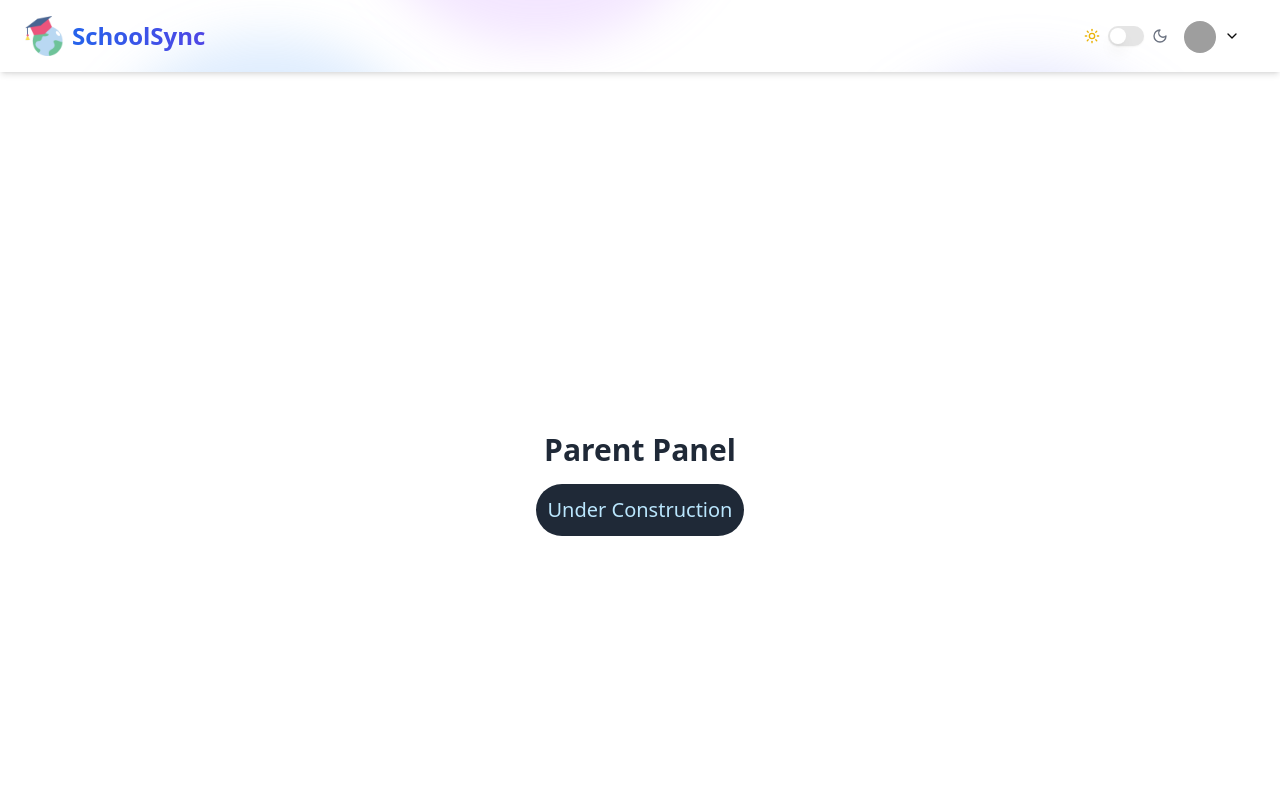
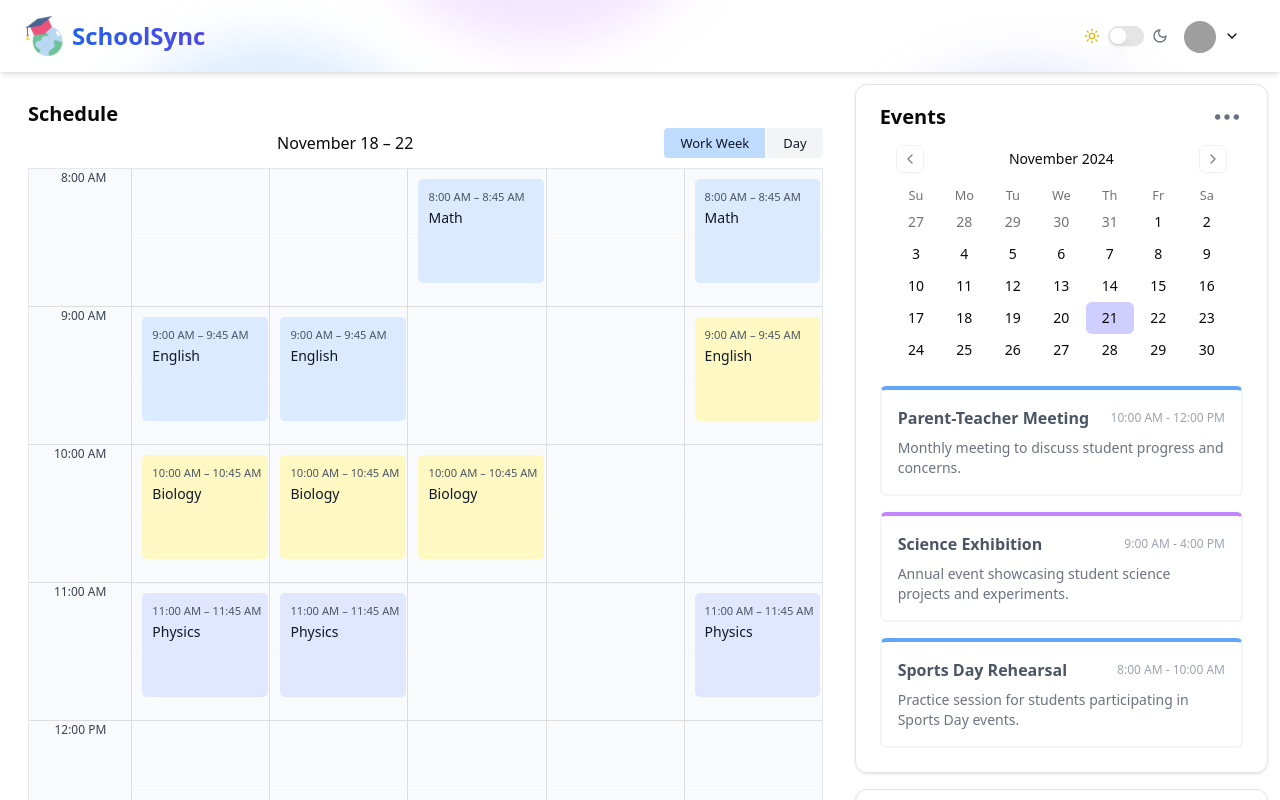
Before and after one commit to durjoydutta/SchoolSync, a Next.js app: page /parent in a window 1280 px wide. Shown: the top 800 px of the page. Built offline with nearby package versions, Linux system fonts and the light colour scheme; grey boxes are pictures that could not be loaded.

Commit message:
added parent, teacher and student components

```diff
--- a/package.json
+++ b/package.json
@@ -20,7 +20,7 @@
     "@radix-ui/react-slot": "^1.1.0",
     "@radix-ui/react-switch": "^1.1.1",
     "@radix-ui/react-tooltip": "^1.1.4",
-    "@types/react-big-calendar": "^1.8.9",
+    "@types/react-big-calendar": "^1.15.0",
     "class-variance-authority": "^0.7.0",
     "clsx": "^2.1.1",
     "date-fns": "^3.6.0",
@@ -30,7 +30,7 @@
     "next": "14.2.5",
     "next-themes": "^0.4.3",
     "react": "^18",
-    "react-big-calendar": "^1.13.2",
+    "react-big-calendar": "^1.16.0",
     "react-day-picker": "^8.10.1",
     "react-dom": "^18",
     "react-hook-form": "^7.52.2",
--- a/src/app/(dashboard)/parent/page.tsx
+++ b/src/app/(dashboard)/parent/page.tsx
@@ -1,10 +1,23 @@
-import React from 'react'
+import Announcements from "@/components/dashboard/Announcements";
+import EventCalendar from "@/components/dashboard/EventCalendar";
+import BigCalendar from '@/components/dashboard/BigCalendar';
+
 
 const ParentPanel = () => {
   return (
-    <div className="min-h-screen w-full flex flex-col items-center justify-center gap-4">
-      <div className="text-3xl font-bold text-gray-800">Parent Panel</div>
-      <div className="text-xl text-sky-200 bg-gray-800 rounded-full p-3">Under Construction</div>
+    <div className="flex gap-4 flex-col lg:flex-row w-full">
+      {/* LEFT */}
+      <div className="w-full xl:w-2/3 flex flex-col flex-grow gap-4">
+        <div className="h-full dark:bg-stone-800 bg-white p-4 rounded-md overflow-scrollable">
+          <h1 className="text-xl font-semibold">Schedule</h1>
+          <BigCalendar />
+        </div>
+      </div>
+      {/* RIGHT */}
+      <div className="w-full xl:w-1/3 flex flex-col gap-4">
+        <EventCalendar />
+        <Announcements/>
+      </div>
     </div>
   )
 }
--- a/src/app/(dashboard)/student/page.tsx
+++ b/src/app/(dashboard)/student/page.tsx
@@ -1,10 +1,24 @@
-import React from 'react'
+import Announcements from "@/components/dashboard/Announcements";
+import EventCalendar from "@/components/dashboard/EventCalendar";
+import BigCalendar from '@/components/dashboard/BigCalendar';
 
 const StudentPanel = () => {
   return (
-    <div className="min-h-screen w-full flex flex-col items-center justify-center gap-4">
-      <div className="text-3xl font-bold text-gray-800">Student Panel</div>
-      <div className="text-xl text-sky-200 bg-gray-800 rounded-full p-3">Under Construction</div>
+    <div className="flex gap-4 flex-col lg:flex-row w-full">
+      {/* LEFT */}
+      <div className="w-full xl:w-2/3 flex flex-col flex-grow gap-4">
+        <div className="h-full dark:bg-stone-800 bg-white p-4 rounded-md overflow-scrollable">
+          <h1 className="text-xl font-semibold">Schedule (4A)</h1>
+          <BigCalendar />
+        </div>
+      </div>
+
+
+      {/* RIGHT */}
+      <div className="w-full xl:w-1/3 l:w-2/3 flex flex-col gap-4">
+        <EventCalendar />
+        <Announcements/>
+      </div>
     </div>
   )
 }
--- a/src/app/(dashboard)/teacher/page.tsx
+++ b/src/app/(dashboard)/teacher/page.tsx
@@ -1,12 +1,25 @@
-import React from 'react'
+import Announcements from "@/components/dashboard/Announcements";
+import EventCalendar from "@/components/dashboard/EventCalendar";
+import BigCalendar from '@/components/dashboard/BigCalendar';
 
-const TeacherPanel = () => {
+const StudentPanel = () => {
   return (
-    <div className="min-h-screen w-full flex flex-col items-center justify-center gap-4">
-      <div className="text-3xl font-bold text-gray-800">Teacher Panel</div>
-      <div className="text-xl text-sky-200 bg-gray-800 rounded-full p-3">Under Construction</div>
+    <div className="flex gap-4 flex-col lg:flex-row w-full">
+      {/* LEFT */}
+      <div className="w-full xl:w-2/3 flex flex-col flex-grow gap-4">
+        <div className="h-full dark:bg-stone-800 bg-white p-4 rounded-md overflow-scrollable">
+          <h1 className="text-xl font-semibold">Schedule</h1>
+          <BigCalendar />
+        </div>
+      </div>
+
+      {/* RIGHT */}
+      <div className="w-full xl:w-1/3 flex flex-col gap-4">
+        <EventCalendar />
+        <Announcements/>
+      </div>
     </div>
   )
 }
 
-export default TeacherPanel
+export default StudentPanel
--- a/src/app/globals.css
+++ b/src/app/globals.css
@@ -86,3 +86,191 @@
     @apply bg-background text-foreground;
   }
 }
+
+.react-calendar {
+  width: 100% !important;
+  border: none !important;
+  font-family: "Inter", sans-serif !important;
+  @apply bg-white dark:bg-stone-800 text-gray-900 dark:text-white;
+}
+
+.react-calendar__navigation__label__labelText {
+  font-weight: 600;
+}
+
+.react-calendar__tile--active {
+  @apply bg-blue-200 dark:bg-stone-800 text-black dark:text-white !important;
+}
+
+.rbc-btn-group:first-child {
+  display: none !important;
+}
+
+.rbc-toolbar {
+  @apply mb-4 flex justify-between items-center flex-wrap;
+}
+
+.rbc-toolbar-label {
+  @apply order-1 w-full text-center mb-2 sm:order-2 sm:w-auto sm:mb-0;
+}
+
+.rbc-btn-group {
+  @apply order-2 sm:order-3;
+}
+
+.rbc-btn-group:last-child {
+  font-size: 13px !important; /* This line will be removed */
+}
+
+.rbc-btn-group:last-child button {
+  border: none !important;
+  @apply bg-gray-100 dark:bg-gray-700 text-gray-900 dark:text-gray-100 !important;
+  margin-left: 2px !important;
+}
+
+.rbc-toolbar button.rbc-active {
+  @apply bg-blue-200 dark:bg-blue-600 !important;
+  box-shadow: none !important;
+}
+
+.rbc-time-view {
+  @apply border-gray-200 dark:border-gray-700 !important;
+}
+
+.rbc-time-header {
+  display: none !important;
+}
+
+.rbc-time-content {
+  border: none !important;
+}
+
+.rbc-time-gutter.rbc-time-column {
+  font-size: 12px !important;
+  @apply text-gray-700 dark:text-gray-300;
+}
+
+.rbc-time-gutter.rbc-time-column .rbc-timeslot-group {
+  padding: 0px 20px !important;
+}
+
+.rbc-timeslot-group {
+  @apply bg-gray-50 dark:bg-stone-800 !important;
+}
+
+.rbc-day-slot {
+  font-size: 14px !important;
+}
+
+.rbc-event {
+  border: none !important;
+  @apply text-gray-900 dark:text-gray-100 !important;
+  padding: 10px !important;
+  margin: 10px !important;
+  width: 99% !important;
+  @apply rounded-md shadow-sm; /* Updated */
+}
+
+.rbc-event-content {
+  @apply text-sm font-medium; /* New */
+}
+
+.rbc-event:nth-child(1) {
+  @apply bg-blue-100 dark:bg-blue-800 !important;
+}
+.rbc-event:nth-child(2) {
+  @apply bg-yellow-100 dark:bg-yellow-800 !important;
+}
+.rbc-event:nth-child(3) {
+  @apply bg-indigo-100 dark:bg-indigo-800 !important;
+}
+.rbc-event:nth-child(4) {
+  @apply bg-pink-100 dark:bg-pink-800 !important;
+}
+.rbc-event:nth-child(5) {
+  @apply bg-blue-100 dark:bg-blue-800 !important;
+}
+.rbc-event:nth-child(6) {
+  @apply bg-yellow-100 dark:bg-yellow-800 !important;
+}
+.rbc-event:nth-child(7) {
+  @apply bg-indigo-100 dark:bg-indigo-800 !important;
+}
+.rbc-event:nth-child(8) {
+  @apply bg-pink-100 dark:bg-pink-800 !important;
+}
+
+.rbc-event-label {
+  @apply text-gray-600 dark:text-gray-400 !important;
+  margin-bottom: 5px;
+}
+
+/* Main card background fix */
+.responsive-calendar-card {
+  @apply bg-white dark:bg-stone-800;
+}
+
+/* Responsive adjustments */
+@media (max-width: 640px) {
+  .rbc-toolbar {
+    @apply flex-col items-stretch; /* Updated */
+  }
+
+  .rbc-toolbar-label {
+    @apply mb-2 text-center; /* Updated */
+  }
+
+  .rbc-btn-group {
+    @apply flex justify-center; /* New */
+  }
+
+  .rbc-btn-group:last-child {
+    @apply w-full flex justify-between; /* This line will be removed */
+  }
+
+  .rbc-btn-group:last-child button {
+    @apply flex-grow text-xs py-1; /* This line will be removed */
+  }
+
+  .rbc-time-gutter.rbc-time-column .rbc-timeslot-group {
+    padding: 0px 5px !important;
+  }
+
+  .rbc-event {
+    padding: 5px !important;
+    margin: 5px !important;
+  }
+}
+
+/* Additional dark mode adjustments */
+.dark .rbc-off-range-bg {
+  @apply bg-gray-900;
+}
+
+.dark .rbc-day-bg + .rbc-day-bg {
+  @apply border-gray-700;
+}
+
+.dark .rbc-month-row + .rbc-month-row {
+  @apply border-gray-700;
+}
+
+.dark .rbc-header {
+  @apply border-gray-700;
+}
+
+.dark .rbc-header + .rbc-header {
+  @apply border-gray-700;
+}
+
+.dark .rbc-day-bg + .rbc-day-bg {
+  @apply border-gray-700;
+}
+
+.dark .rbc-month-view {
+  @apply border-gray-700;
+}
+
+.dark .rbc-today {
+  @apply bg-blue-900;
+}
--- a/src/components/dashboard/AnnouncementCard.tsx
+++ b/src/components/dashboard/AnnouncementCard.tsx
@@ -11,7 +11,7 @@ const AnnouncementCard: React.FC<AnnouncementCardProps> = ({
   }) => {
 
     return (
-      <div className={`dark:bg-smoke-800 rounded-md p-4`}>
+      <div className={`dark:bg-smoke-800 border-2 border-gray-100 border-t-4 odd:border-t-lamaGreenLight even:border-t-purple-400 rounded-md p-4`}>
         <div className="flex items-center justify-between">
           <h2 className="font-medium">{title}</h2>
           <span className="text-xs text-gray-400 dark:text-lamaYellow bg-white dark:bg-slate-800 rounded-md px-1 py-1">
--- /dev/null
+++ b/src/components/dashboard/BigCalendar.tsx
@@ -0,0 +1,29 @@
+"use client"
+
+import { Calendar, momentLocalizer, View, Views } from 'react-big-calendar'
+import moment from 'moment'
+import { calendarEvents } from '@/lib/data';
+import "react-big-calendar/lib/css/react-big-calendar.css"
+import { useState } from 'react';
+const localizer = momentLocalizer(moment);
+const BigCalendar = () => {
+  const [view,setView]=useState<View>(Views.WORK_WEEK);
+  const handleOnChangeView=(selectedView:View)=>{
+    setView(selectedView);
+  }
+  return(
+    <Calendar
+    localizer={localizer}
+    events={calendarEvents}
+    startAccessor="start"
+    endAccessor="end"
+    views={['work_week','day']}
+    view={view}
+    style={{ height: "98%" }}
+    onView={handleOnChangeView}
+    min={new Date(2024,1,9,8,0,0)}
+    max={new Date(2025,1,9,17,0,0)}
+  />
+  );
+};
+export default BigCalendar;
--- a/src/lib/data.ts
+++ b/src/lib/data.ts
@@ -921,88 +921,88 @@ export const calendarEvents = [
   {
     title: "Math",
     allDay: false,
-    start: new Date(2024, 7, 12, 8, 0),
-    end: new Date(2024, 7, 12, 8, 45),
+    start: new Date(2024, 10, 18, 8, 0),
+    end: new Date(2024, 10, 22, 8, 45),
   },
   {
     title: "English",
     allDay: false,
-    start: new Date(2024, 7, 12, 9, 0),
-    end: new Date(2024, 7, 12, 9, 45),
+    start: new Date(2024, 10, 18, 9, 0),
+    end: new Date(2024, 10, 18, 9, 45),
   },
   {
     title: "Biology",
     allDay: false,
-    start: new Date(2024, 7, 12, 10, 0),
-    end: new Date(2024, 7, 12, 10, 45),
+    start: new Date(2024, 10, 18, 10, 0),
+    end: new Date(2024, 10, 18, 10, 45),
   },
   {
     title: "Physics",
     allDay: false,
-    start: new Date(2024, 7, 12, 11, 0),
-    end: new Date(2024, 7, 12, 11, 45),
+    start: new Date(2024, 10, 18, 11, 0),
+    end: new Date(2024, 10, 18, 11, 45),
   },
   {
     title: "Chemistry",
     allDay: false,
-    start: new Date(2024, 7, 12, 13, 0),
-    end: new Date(2024, 7, 12, 13, 45),
+    start: new Date(2024, 10, 18, 13, 0),
+    end: new Date(2024, 10, 18, 13, 45),
   },
   {
     title: "History",
     allDay: false,
-    start: new Date(2024, 7, 12, 14, 0),
-    end: new Date(2024, 7, 12, 14, 45),
+    start: new Date(2024, 10, 18, 14, 0),
+    end: new Date(2024, 10, 18, 14, 45),
   },
   {
     title: "English",
     allDay: false,
-    start: new Date(2024, 7, 13, 9, 0),
-    end: new Date(2024, 7, 13, 9, 45),
+    start: new Date(2024, 10, 19, 9, 0),
+    end: new Date(2024, 10, 19, 9, 45),
   },
   {
     title: "Biology",
     allDay: false,
-    start: new Date(2024, 7, 13, 10, 0),
-    end: new Date(2024, 7, 13, 10, 45),
+    start: new Date(2024, 10, 19, 10, 0),
+    end: new Date(2024, 10, 19, 10, 45),
   },
   {
     title: "Physics",
     allDay: false,
-    start: new Date(2024, 7, 13, 11, 0),
-    end: new Date(2024, 7, 13, 11, 45),
+    start: new Date(2024, 10, 19, 11, 0),
+    end: new Date(2024, 10, 19, 11, 45),
   },
 
   {
     title: "History",
     allDay: false,
-    start: new Date(2024, 7, 13, 14, 0),
-    end: new Date(2024, 7, 13, 14, 45),
+    start: new Date(2024, 10, 19, 14, 0),
+    end: new Date(2024, 10, 19, 14, 45),
   },
   {
     title: "Math",
     allDay: false,
-    start: new Date(2024, 7, 14, 8, 0),
-    end: new Date(2024, 7, 14, 8, 45),
+    start: new Date(2024, 10, 20, 8, 0),
+    end: new Date(2024, 10, 20, 8, 45),
   },
   {
     title: "Biology",
     allDay: false,
-    start: new Date(2024, 7, 14, 10, 0),
-    end: new Date(2024, 7, 14, 10, 45),
+    start: new Date(2024, 10, 20, 10, 0),
+    end: new Date(2024, 10, 20, 10, 45),
   },
 
   {
     title: "Chemistry",
     allDay: false,
-    start: new Date(2024, 7, 14, 13, 0),
-    end: new Date(2024, 7, 14, 13, 45),
+    start: new Date(2024, 10, 20, 13, 0),
+    end: new Date(2024, 10, 20, 13, 45),
   },
   {
     title: "History",
     allDay: false,
-    start: new Date(2024, 7, 14, 14, 0),
-    end: new Date(2024, 7, 13, 14, 45),
+    start: new Date(2024, 10, 20, 14, 0),
+    end: new Date(2024, 10, 19, 14, 45),
   },
   {
     title: "English",
@@ -1032,32 +1032,32 @@ export const calendarEvents = [
   {
     title: "Math",
     allDay: false,
-    start: new Date(2024, 7, 16, 8, 0),
-    end: new Date(2024, 7, 16, 8, 45),
+    start: new Date(2024, 10, 22, 8, 0),
+    end: new Date(2024, 10, 22, 8, 45),
   },
   {
     title: "English",
     allDay: false,
-    start: new Date(2024, 7, 16, 9, 0),
-    end: new Date(2024, 7, 16, 9, 45),
+    start: new Date(2024, 10, 22, 9, 0),
+    end: new Date(2024, 10, 22, 9, 45),
   },
 
   {
     title: "Physics",
     allDay: false,
-    start: new Date(2024, 7, 16, 11, 0),
-    end: new Date(2024, 7, 16, 11, 45),
+    start: new Date(2024, 10, 22, 11, 0),
+    end: new Date(2024, 10, 22, 11, 45),
   },
   {
     title: "Chemistry",
     allDay: false,
-    start: new Date(2024, 7, 16, 13, 0),
-    end: new Date(2024, 7, 16, 13, 45),
+    start: new Date(2024, 10, 22, 13, 0),
+    end: new Date(2024, 10, 22, 13, 45),
   },
   {
     title: "History",
     allDay: false,
-    start: new Date(2024, 7, 16, 14, 0),
-    end: new Date(2024, 7, 16, 14, 45),
+    start: new Date(2024, 10, 22, 14, 0),
+    end: new Date(2024, 10, 22, 14, 45),
   },
 ];
--- a/tailwind.config.ts
+++ b/tailwind.config.ts
@@ -25,7 +25,7 @@ const config: Config = {
   			background: 'hsl(var(--background))',
   			foreground: 'hsl(var(--foreground))',
   			card: {
-  				DEFAULT: 'hsl(var(--card))',
+  				DEFAULT: 'lamaYellowLight',
   				foreground: 'hsl(var(--card-foreground))'
   			},
   			popover: {
```
Also changed, not shown: 1 other file (tests, documents, lock files or other folders).
